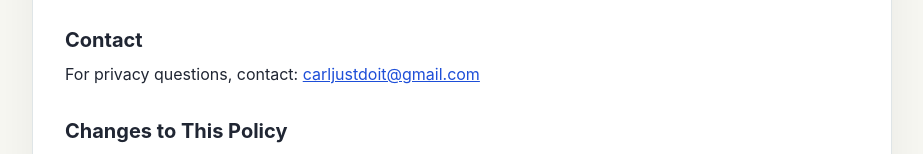
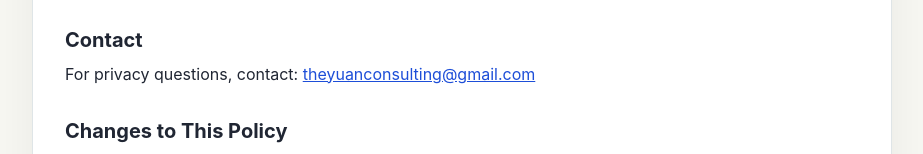
Before and after one commit to carljustdoit/world-cup-seller-champion-privacy, a plain HTML site: page privacy.html in a window 1280 px wide. Shown: the part 1788-1942 px from the top of the page, without its empty margins (178-1101 px from the left). Drawn offline with Linux system fonts and the light colour scheme.

Commit message:
Update privacy contact email

```diff
--- a/privacy.html
+++ b/privacy.html
@@ -145,7 +145,7 @@
 
         <h2>Contact</h2>
         <p>
-          For privacy questions, contact: <a href="mailto:carljustdoit@gmail.com">carljustdoit@gmail.com</a>
+          For privacy questions, contact: <a href="mailto:theyuanconsulting@gmail.com">theyuanconsulting@gmail.com</a>
         </p>
 
         <h2>Changes to This Policy</h2>
```
